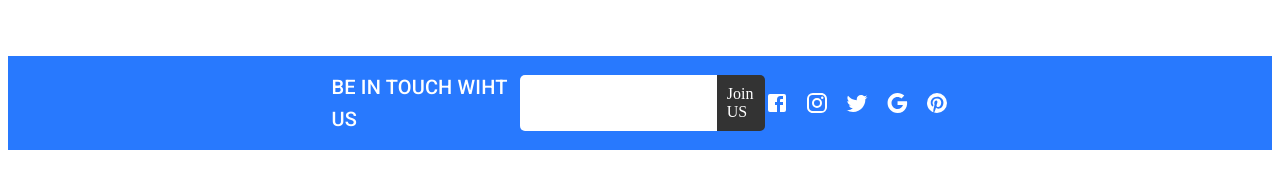
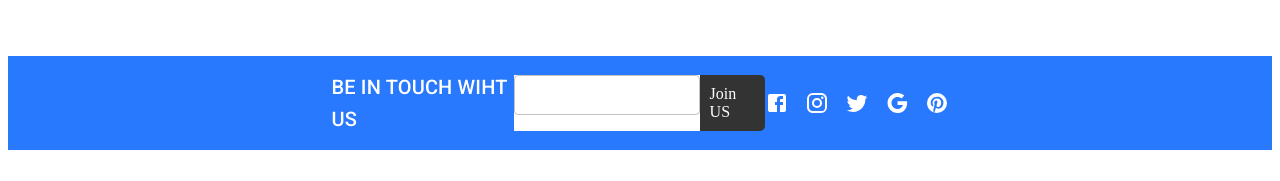
Before and after one commit to keremduman30/react_e_commerce_mui, a React (Vite) app: page / in a window 1280 px wide. Shown: the part 3166-3347 px from the top of the page. Built offline with nearby package versions, Linux system fonts and the light colour scheme.

Commit message:
edit textform

```diff
--- a/src/components/CategoriesItem.tsx
+++ b/src/components/CategoriesItem.tsx
@@ -2,6 +2,7 @@ import { Box, Typography } from "@mui/material";
 import { styled } from "@mui/system";
 import { CategoryItem } from "../services/fake_data";
 import { Link } from "react-router-dom";
+
 
 export type CategoriesItemProp = {
   item: CategoryItem;
--- a/src/components/Contact.tsx
+++ b/src/components/Contact.tsx
@@ -1,15 +1,22 @@
-import { Box, Stack, Typography, styled } from "@mui/material";
+import { Box, Stack, TextField, Typography, styled } from "@mui/material";
 import FacebookIcon from "@mui/icons-material/Facebook";
 import InstagramIcon from "@mui/icons-material/Instagram";
 import TwitterIcon from "@mui/icons-material/Twitter";
 import GoogleIcon from "@mui/icons-material/Google";
 import PinterestIcon from "@mui/icons-material/Pinterest";
-
+/*
 const StyledInput = styled("input")({
   backgroundColor: "white",
   padding: "10px",
   border: "none",
   borderRadius: "5px 0 0 5px",
+  "&:focus": {
+    outline: "none",
+  },
+}); */
+const StyledTextField = styled(TextField)({
+  backgroundColor: "white",
+
   "&:focus": {
     outline: "none",
   },
@@ -45,7 +52,16 @@ const Contact = () => {
           BE IN TOUCH WIHT US
         </Typography>
         <Stack direction={"row"}>
-          <StyledInput />
+          {/* <StyledInput /> */}
+          <StyledTextField
+            size="small"
+            variant="outlined"
+            sx={{
+              "& input:focus": {
+                outline: "none",
+              },
+            }}
+          />
           <StyledButton>Join US</StyledButton>
         </Stack>
         <Stack direction={"row"} gap={2} alignItems={"center"}>
```
